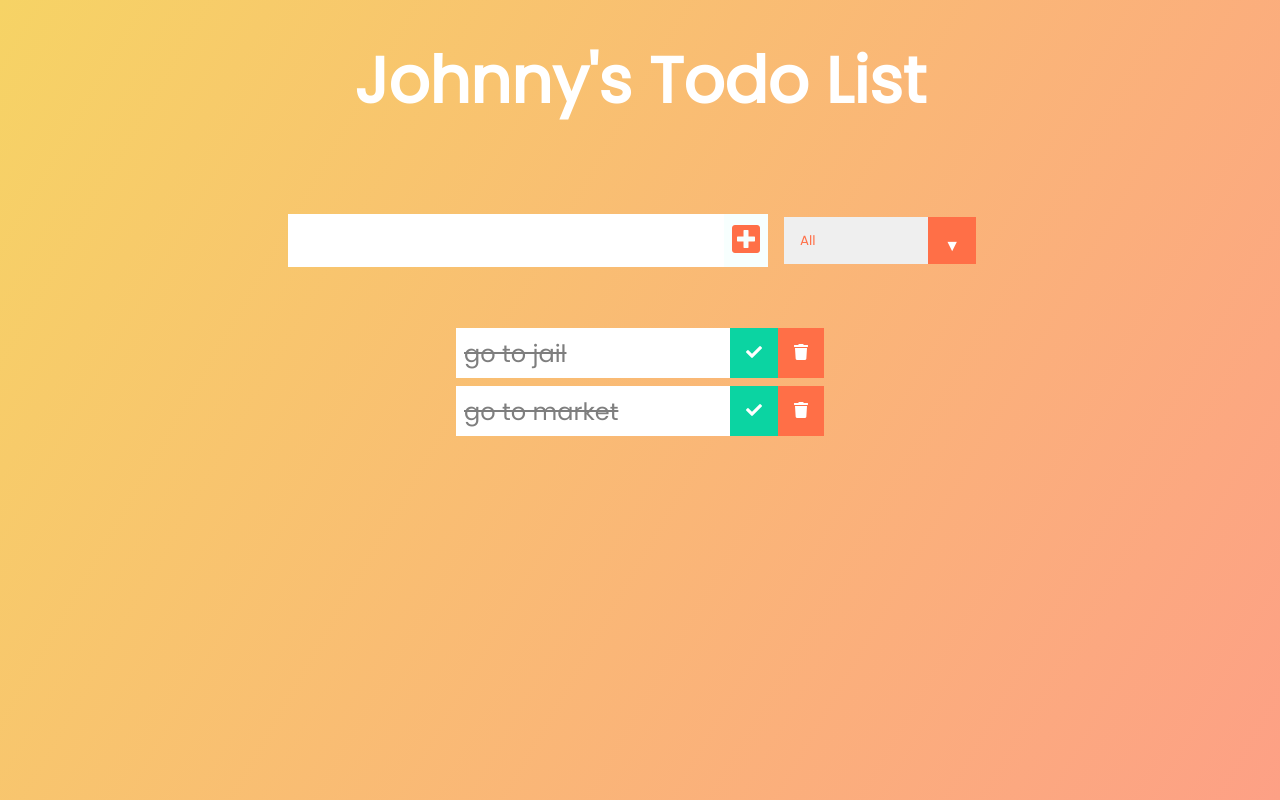
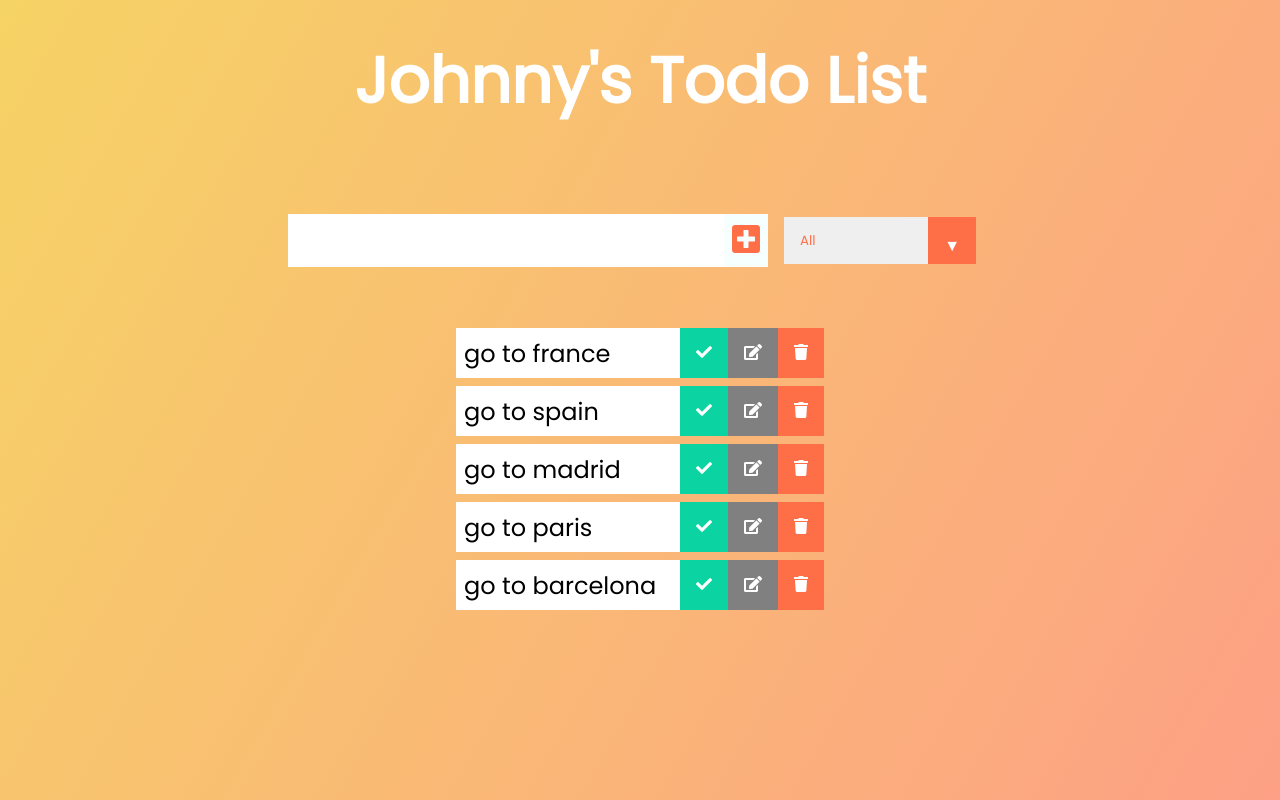
Before and after one commit to IonutCatalin/TodoList, a React (Create React App) app: page / in a window 1280 px wide. Built offline with nearby package versions, Linux system fonts and the light colour scheme; data requests are answered from the project's data file.

Commit message:
edit todo implemented

```diff
--- a/db.json
+++ b/db.json
@@ -1,14 +1,29 @@
 {
   "todos": [
     {
-      "text": "go to jail",
-      "completed": true,
+      "text": "go to france",
+      "completed": false,
       "id": 4
     },
     {
-      "text": "go to market",
-      "completed": true,
-      "id": 5
+      "text": "go to spain",
+      "completed": false,
+      "id": 8
+    },
+    {
+      "text": "go to madrid",
+      "completed": false,
+      "id": 9
+    },
+    {
+      "text": "go to paris",
+      "completed": false,
+      "id": 10
+    },
+    {
+      "text": "go to barcelona",
+      "completed": false,
+      "id": 11
     }
   ]
 }
--- a/src/App.css
+++ b/src/App.css
@@ -65,6 +65,7 @@ form button:hover {
 	flex: 1;
 }
 
+.edit-btn,
 .trash-btn,
 .complete-btn {
 	background: #ff6f47;
@@ -77,6 +78,18 @@ form button:hover {
 .complete-btn {
 	background: rgb(11, 212, 162);
 }
+
+.edit-item {
+	padding: 0rem 0.5rem;
+	font-size: 1.5rem;
+	border: none;
+	background: white;
+	color: mediumslateblue;
+}
+.edit-btn {
+	background-color: grey;
+}
+
 .todo-item {
 	padding: 0rem 0.5rem;
 }
--- a/src/App.js
+++ b/src/App.js
@@ -37,7 +37,7 @@ function App() {
 	useEffect(() => {
 		getTodos();
 		filterHandler();
-	}, [todos, status]);
+	}, [status, todos]);
 
 	return (
 		<div className="App">
@@ -55,6 +55,8 @@ function App() {
 				todos={todos}
 				setTodos={setTodos}
 				filteredTodos={filteredTodos}
+				inputText={inputText}
+				setInputText={setInputText}
 			/>
 		</div>
 	);
--- a/src/components/Todo.js
+++ b/src/components/Todo.js
@@ -1,6 +1,13 @@
-import React from "react";
+import React, { useState } from "react";
 
 const Todo = ({ todo, text, todos, setTodos }) => {
+	const [editButtonState, setEditButtonState] = useState(false);
+	const [editInputText, setEditInputText] = useState(text);
+
+	const inputTextHandler = (e) => {
+		setEditInputText(e.target.value);
+	};
+
 	async function deleteTodo() {
 		await fetch(`http://localhost:3001/todos/${todo.id}`, {
 			method: "DELETE",
@@ -9,6 +16,26 @@ const Todo = ({ todo, text, todos, setTodos }) => {
 			},
 		});
 	}
+
+	const saveHandler = () => {
+		setEditButtonState(false);
+		console.log(todo.id, "edited");
+		fetch(`http://localhost:3001/todos/${todo.id}`, {
+			method: "PUT",
+			headers: {
+				"Content-Type": "application/json",
+			},
+			body: JSON.stringify({
+				...todo,
+				text: editInputText ? editInputText : text,
+			}),
+		});
+	};
+
+	const editHandler = () => {
+		setEditButtonState(true);
+		console.log(todo.id, "editing");
+	};
 
 	const completeHandler = () => {
 		fetch(`http://localhost:3001/todos/${todo.id}`, {
@@ -22,11 +49,27 @@ const Todo = ({ todo, text, todos, setTodos }) => {
 
 	return (
 		<div className="todo">
-			<li className={`todo-item ${todo.completed ? "completed" : ""}`}>
-				{text}
-			</li>
+			{editButtonState ? (
+				<input
+					type="text"
+					className="todo-item edit-item"
+					value={editInputText}
+					onChange={inputTextHandler}
+				/>
+			) : (
+				<li className={`todo-item ${todo.completed ? "completed" : ""}`}>
+					{text}
+				</li>
+			)}
+
 			<button className="complete-btn" onClick={completeHandler}>
 				<i className="fas fa-check"></i>
+			</button>
+			<button
+				className="edit-btn"
+				onClick={editButtonState ? saveHandler : editHandler}
+			>
+				<i className={!editButtonState ? `fas fa-edit` : `fas fa-save`}></i>
 			</button>
 			<button className="trash-btn" onClick={deleteTodo}>
 				<i className="fas fa-trash"></i>
```
